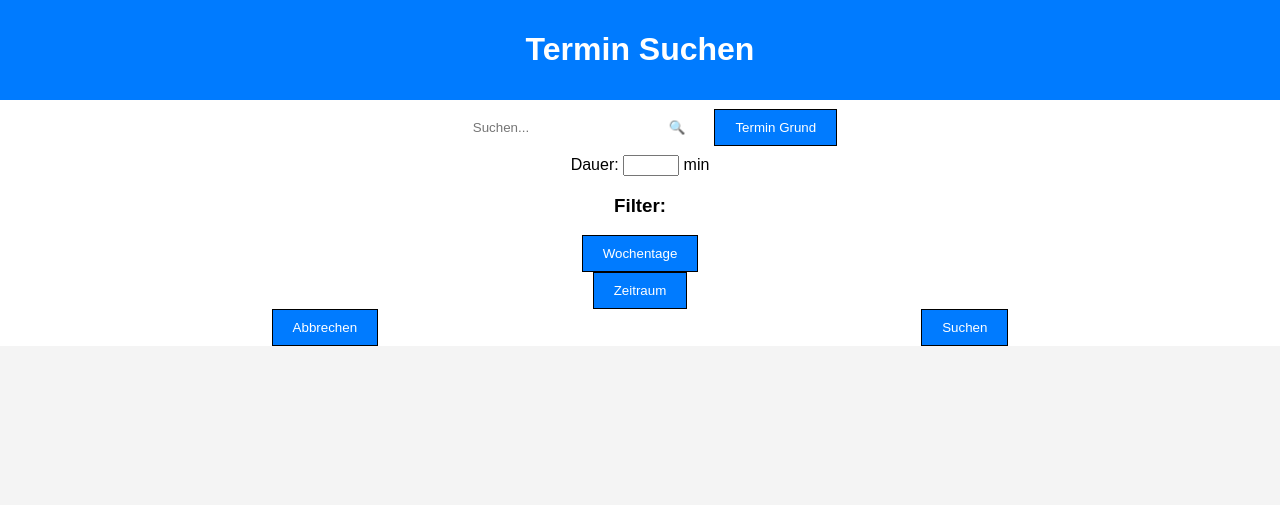
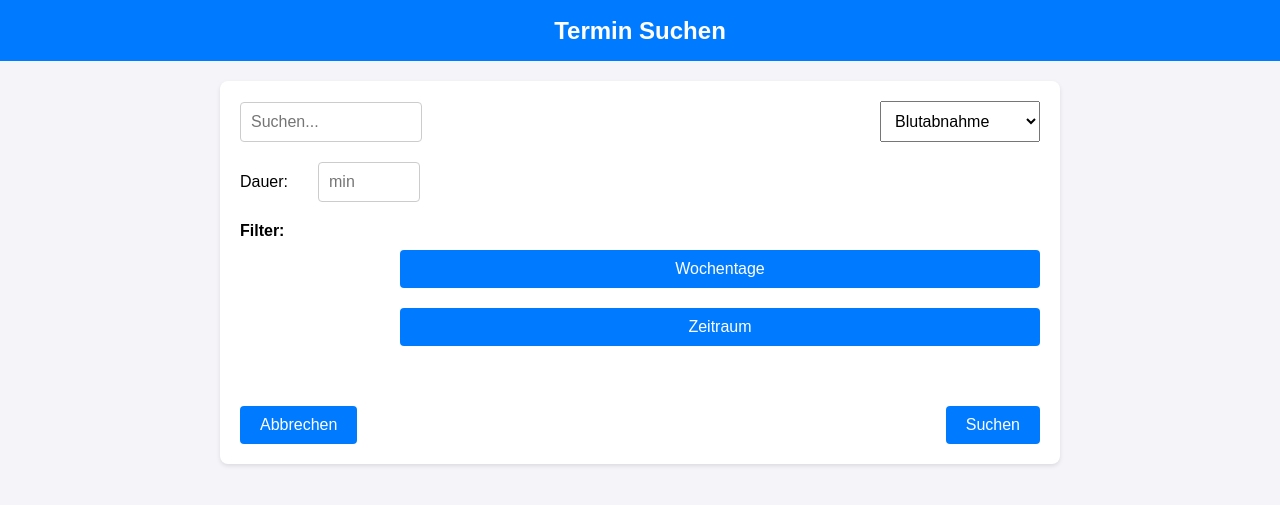
Before and after one commit to msteidle49/BerufsfeldMockUp, a Flask app: page /termin in a window 1280 px wide. Shown: the top 505 px of the page. Run offline with Flask 3, Linux system fonts and the light colour scheme.

Commit message:
Implementierung aller benötigten Fenster. Überwigend nur Aussehen und kaum Funktionalität

```diff
--- a/applications/static/css/index.css
+++ b/applications/static/css/index.css
@@ -3,7 +3,6 @@ body {
     font-family: Arial, sans-serif;
     display: flex;
     flex-direction: column;
-    /* height: 100vh; */
     background-color: #f4f4f4;
     margin: 0;
     overflow: hidden;
@@ -31,10 +30,8 @@ body {
 
 button {
     padding: 10px 20px;
-    /* font-size: 16px; */
     cursor: pointer;
     border: 1px solid black;
-    /* border-radius: 5px; */
     background-color: #007bff;
     color: white;
 }
--- a/applications/static/css/termin.css
+++ b/applications/static/css/termin.css
@@ -1,77 +1,131 @@
 /* styles.css */
+
 body {
     font-family: Arial, sans-serif;
-    display: flex;
-    flex-direction: column;
-    /* height: 100vh; */
-    background-color: #f4f4f4;
+    background-color: #f4f4f9;
     margin: 0;
-    overflow: hidden;
+    padding: 0;
 }
 
-.header {
-    display: flex;
-    justify-content: center;
-    align-items: center;
-    background-color: #007bff;
-    padding: 10px 20px;
-    color: white;
-    position: relative;
-}
-
-button {
-    padding: 10px 20px;
-    /* font-size: 16px; */
-    cursor: pointer;
-    border: 1px solid black;
-    margin: auto;
-    /* border-radius: 5px; */
+header {
     background-color: #007bff;
     color: white;
-}
-
-.main-content {
-    display: flex;
-    flex-direction: column;
-    background-color: #f4f4f4;
-    margin: 0;
-
-}
-
-.container {
-    display: flex;
-    flex-direction: row;
-    background-color: #FFF;
-    justify-content: center;
-    align-items: center;
-    margin: 0;
-    width: 100%;
+    text-align: center;
+    padding: 0.5px 0;
+    font-size: 12px;
 }
 
 .search-container {
     display: flex;
+    flex-direction: column;
+    align-items: center;
     justify-content: space-between;
-    padding: 10px 20px;
-    align-items: center;
+    padding: 20px;
+    background-color: #fff;
+    box-shadow: 0 2px 4px rgba(0, 0, 0, 0.1);
+    margin: 20px auto;
+    width: 80%;
+    max-width: 800px;
+    border-radius: 8px;
 }
 
-#search-input {
-    padding: 10px;
-    border: none;
-    border-radius: 5px 0 0 5px;
-    outline: none;
+.search-header {
+    display: flex;
+    align-items: center;
+    width: 100%;
+    margin-bottom: 20px;
 }
 
-#search-button {
-    padding: 9px;
+#search {
+
+    padding: 10px;
+    border: 1px solid #ccc;
+    border-radius: 4px;
+    font-size: 16px;
+    width: 20%;
+}
+
+.main-button {
+    background-color: #007bff;
+    color: white;
     border: none;
-    border-radius: 0 5px 5px 0;
-    background-color: white;
-    color: #007bff;
+    border-radius: 4px;
+    padding: 10px 20px;
+    margin-top: 10px;
+    cursor: pointer;
+    font-size: 16px;
+    width: 80%;
+    text-align: center;
+    margin: auto;
+    margin-bottom: 20px; /* Increased bottom margin for spacing */
+    margin-right: 0px;
+}
+
+.main-button:hover {
+    background-color: #0056b3;
+}
+
+.search-filters {
+    display: flex;
+    flex-direction: column;
+    align-items: flex-start;
+    width: 100%;
+    margin-bottom: 20px; /* Increased bottom margin for spacing */
+}
+
+#duration {
+    padding: 10px;
+    border: 1px solid #ccc;
+    border-radius: 4px;
+    font-size: 16px;
+    margin-left: 30px;
+    margin-right: auto;
+    /* margin-top: 10px; */
+    width: 10%; /* Adjust width to fit within the container */
+}
+
+.filters {
+    display: flex;
+    flex-direction: column;
+    align-items: flex-start;
+    width: 100%;
+    margin-bottom: 20px; /* Increased bottom margin for spacing */
+}
+
+.filters label {
+    margin-bottom: 10px;
+    font-size: 16px;
+    font-weight: bold;
+}
+
+.search-actions {
+    display: flex;
+    justify-content: space-between;
+    width: 100%;
+}
+
+.action-button {
+    background-color: #007bff;
+    color: white;
+    border: none;
+    border-radius: 4px;
+    padding: 10px 20px;
+    cursor: pointer;
+    font-size: 16px;
+}
+
+.action-button:hover {
+    background-color: #0056b3;
+}
+
+#termine-dropdown {
+    width: 20%;
+    padding: 10px;
+    font-size: 16px;
+    margin-left: auto;
+    margin-right: 0px;
+}
+
+#termine-dropdown:hover {
     cursor: pointer;
 }
-
-#control-btn {
-    margin-top: auto;
-    margin-bottom: 0;
-}
--- a/applications/static/script/termin.js
+++ b/applications/static/script/termin.js
@@ -1,7 +1,12 @@
 document.addEventListener('DOMContentLoaded', () => {
-    const suchenBtn = document.getElementById('suchen-btn');
+    const searchDateBtn = document.getElementById('search-date');
+    const cancelBtn = document.getElementById('cancel');
 
-    suchenBtn.addEventListener('click', () => {
+    searchDateBtn.addEventListener('click', () => {
         window.location.href = '/termin/wahl';
     });
+
+    cancelBtn.addEventListener('click', () => {
+        window.location.href = '/main';
+    });
 });
--- a/applications/templates/termin.html
+++ b/applications/templates/termin.html
@@ -8,58 +8,39 @@
 </head>
 </head>
 <body>
-    <header class="header">
+    <header>
         <h1>Termin Suchen</h1>
     </header>
-    <div class="main-content">
+    <div class="search-container">
+        <div class="search-header">
+            <input type="text" id="search" placeholder="Suchen...">
+            <select id="termine-dropdown">
+                <option value="Blutabnahme">Blutabnahme</option>
+                <option value="Untersuchung">Untersuchung</option>
+                <option value="Beratung">Beratung</option>
+                <option value="Impfung">Impfung</option>
+            </select>
+        </div>
 
-        <div class="container">
-            <div class="search-complex">
-                <div class="search-container">
-                    <input type="text" id="search-input" placeholder="Suchen...">
-                    <button id="search-button">🔍</button>
-                </div>
-                <div class="search-results" id="clients">
-
-                </div>
+        <div class="search-filters">
+            <div class="search-header">
+                <label for="duration">Dauer:</label>
+                <input type="number" min="5" step="5" id="duration" placeholder="min">
             </div>
-
-            <div class="filter-container">
-                <button class="modal-btn" id="hrund">Termin Grund</button>
+            <div class="filters">
+                <label>Filter:</label>
+                <button class="main-button">Wochentage</button>
+                <button class="main-button">Zeitraum</button>
             </div>
         </div>
-
-        <div class="container">
-            <div>
-                <label>Dauer: </label>
-                <input type="number" id="dauer" min="1" max="30"> </input>
-                <label> min</label>
-            </div>
+        <div class="search-actions">
+            <button class="action-button" id="cancel">Abbrechen</button>
+            <button class="action-button" id="search-date">Suchen</button>
         </div>
-
-        <div class="container">
-            <h3>Filter: </h3>
-        </div>
-
-        <div class="container">
-            <div class="filter-container">
-                <button class="modal-btn" id="hrund">Wochentage</button>
-            </div>
-        </div>
-
-        <div class="container">
-            <div class="filter-container">
-                <button class="modal-btn" id="hrund">Zeitraum</button>
-            </div>
-        </div>
-
-        <div class="container" id="control-btn">
-            <button class="modal-btn" id="hrund">Abbrechen</button>
-            <button class="modal-btn" id="suchen-btn">Suchen</button>
-        </div>
-
     </div>
-
+    <div id="search-results" class="hidden">
+        <!-- Suchergebnisse werden hier eingefügt -->
+    </div>
     <script src="../static/script/termin.js"></script>
 </body>
 </html>
```
Also changed, not shown: applications/static/css/terminWahl.css (+73 -0 lines), applications/static/script/terminwahl.js (+12 -0 lines), applications/templates/terminWahl.html (+41 -45 lines).
